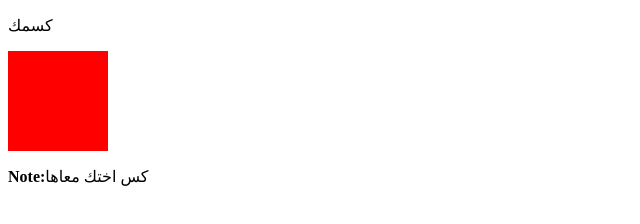
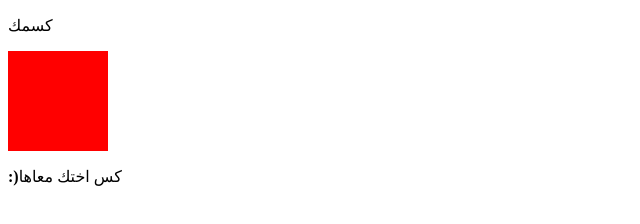
Before and after one commit to salman-404/FuckYour-ass, a plain HTML site: page index.html in a window 1280 px wide. Shown: the full height of the page, 0-640 px from the left. Drawn offline with Linux system fonts and the light colour scheme.

Commit message:
Update index.html

```diff
--- a/index.html
+++ b/index.html
@@ -24,7 +24,7 @@
 
 <p>كسمك</p>
 <div></div>
-<p><strong>Note:</strong>كس اختك معاها</p>
+<p><strong>:)</strong>كس اختك معاها</p>
 
 </body>
 </html>
```
